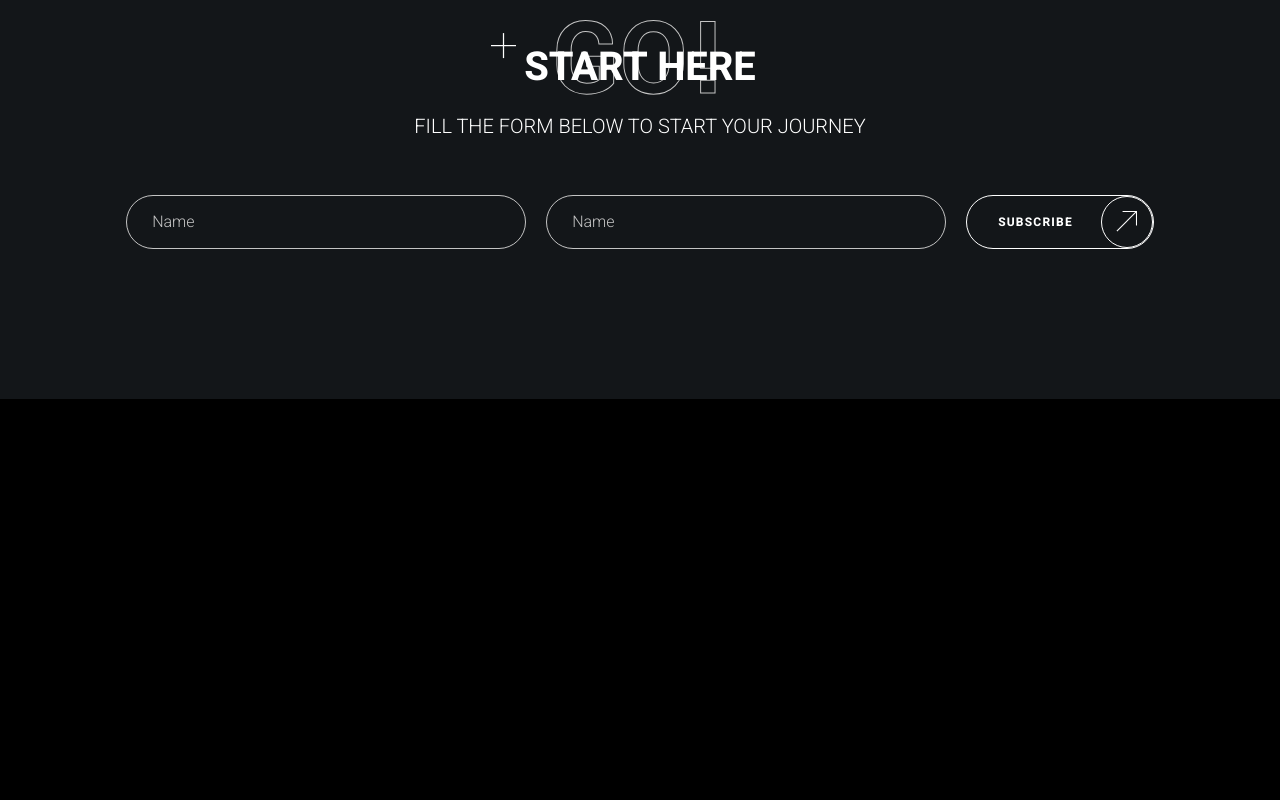
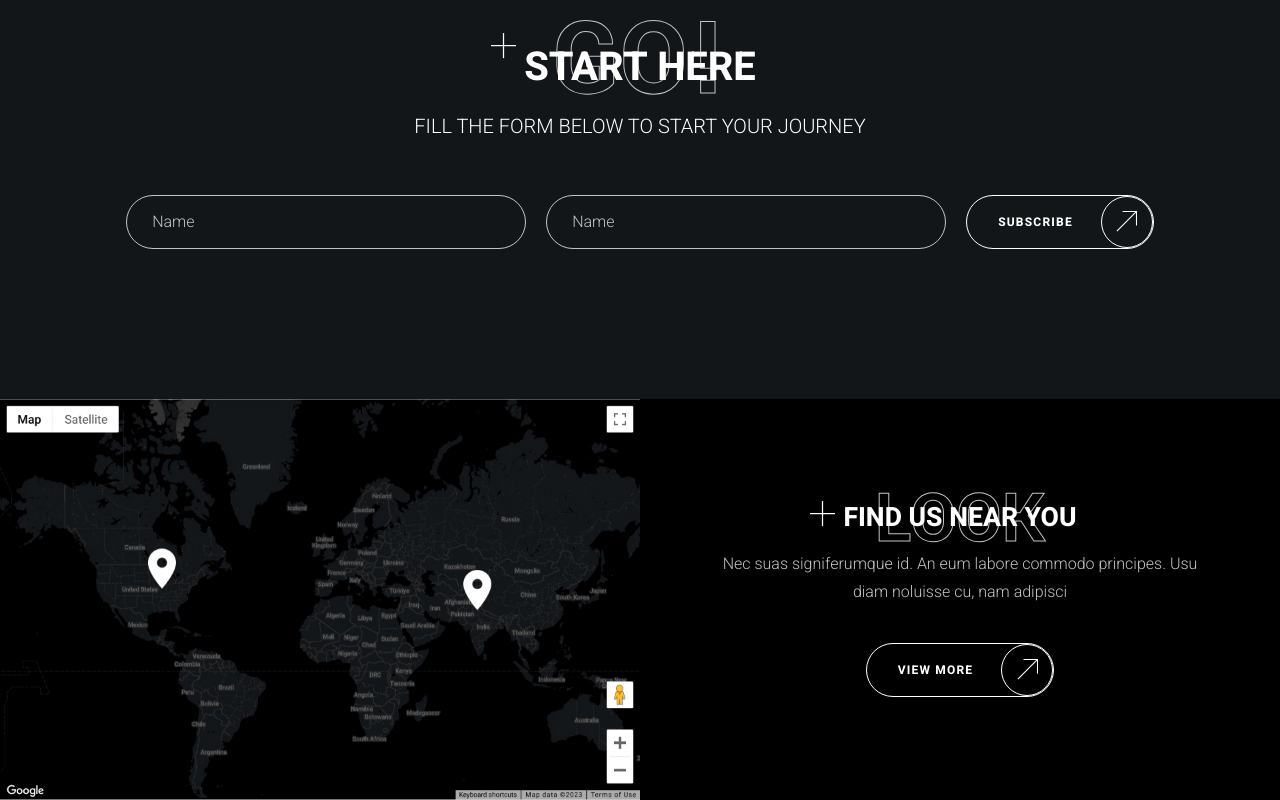
Before and after one commit to Vlados-G/landing, a plain HTML site: page kropp-fitness/index.html in a window 1280 px wide. Shown: the part 4120-4920 px from the top of the page. Before the commit the page ends 4519 px from the top, so only its background shows below. Drawn offline with Linux system fonts and the light colour scheme; files whose address does not match are found by name.

Commit message:
done location-section

```diff
--- a/kropp-fitness/index.html
+++ b/kropp-fitness/index.html
@@ -145,7 +145,7 @@
           </li>
         </ul>
       </section>
-      <section class="training-types">
+      <section class="training-types container-wide">
         <h2 class="visually-hidden">Types of training</h2>
         <ul class="training-types-list">
           <li class="training-types-item">
@@ -265,6 +265,31 @@
           </form>
         </div>
       </section>
+      <section class="location container-wide">
+        <img
+          src="./images/map.jpg"
+          alt="Branches on the map"
+          class="location-map-image"
+          width="960"
+          height="600"
+          loading="lazy"
+        />
+        <div class="location-body">
+          <h2
+            class="location-title title-medium backdrop-title centered"
+            data-title="Look"
+          >
+            Find us near you
+          </h2>
+          <div class="location-description">
+            <p>
+              Nec suas signiferumque id. An eum labore commodo principes. Usu
+              diam noluisse cu, nam adipisci
+            </p>
+          </div>
+          <a href="#" class="location-button button transparent">View more</a>
+        </div>
+      </section>
     </main>
   </body>
 </html>
--- a/kropp-fitness/styles/styles.css
+++ b/kropp-fitness/styles/styles.css
@@ -540,8 +540,6 @@ input[type="number"] {
 
 .training-types {
   position: relative;
-  max-width: 1920px;
-  margin-inline: auto;
   padding-top: 70px;
   padding-bottom: 120px;
   background-color: var(--color-dark);
@@ -683,6 +681,39 @@ input[type="number"] {
   color: var(--color-light);
 }
 
+.location {
+  display: grid;
+  grid-template-columns: repeat(2, 1fr);
+}
+
+.location-map-image {
+  height: auto;
+}
+
+.location-body {
+  display: flex;
+  flex-direction: column;
+  justify-content: center;
+  align-items: center;
+  padding: 80px 15px;
+  text-align: center;
+}
+
+.location-title:not(:last-child) {
+  margin-bottom: 14px;
+}
+
+.location-description {
+  max-width: 490px;
+}
+
+.location-description:not(:last-child) {
+  margin-bottom: 37px;
+}
+
+.location-button {
+}
+
 @media (max-width: 1919px) {
   .motivation-card-image {
     margin-block: -20px;
@@ -739,6 +770,10 @@ input[type="number"] {
     margin-bottom: 80px;
   }
 
+  .location {
+    display: flex;
+    flex-direction: column-reverse;
+  }
 }
 
 @media (max-width: 767px) {
@@ -815,4 +850,12 @@ input[type="number"] {
     align-items: center;
     row-gap: 20px;
   }
+
+  .location-body {
+    padding-block: 40px;
+  }
+
+  .location-description:not(:last-child) {
+    margin-bottom: 20px;
+  }
 }
```
